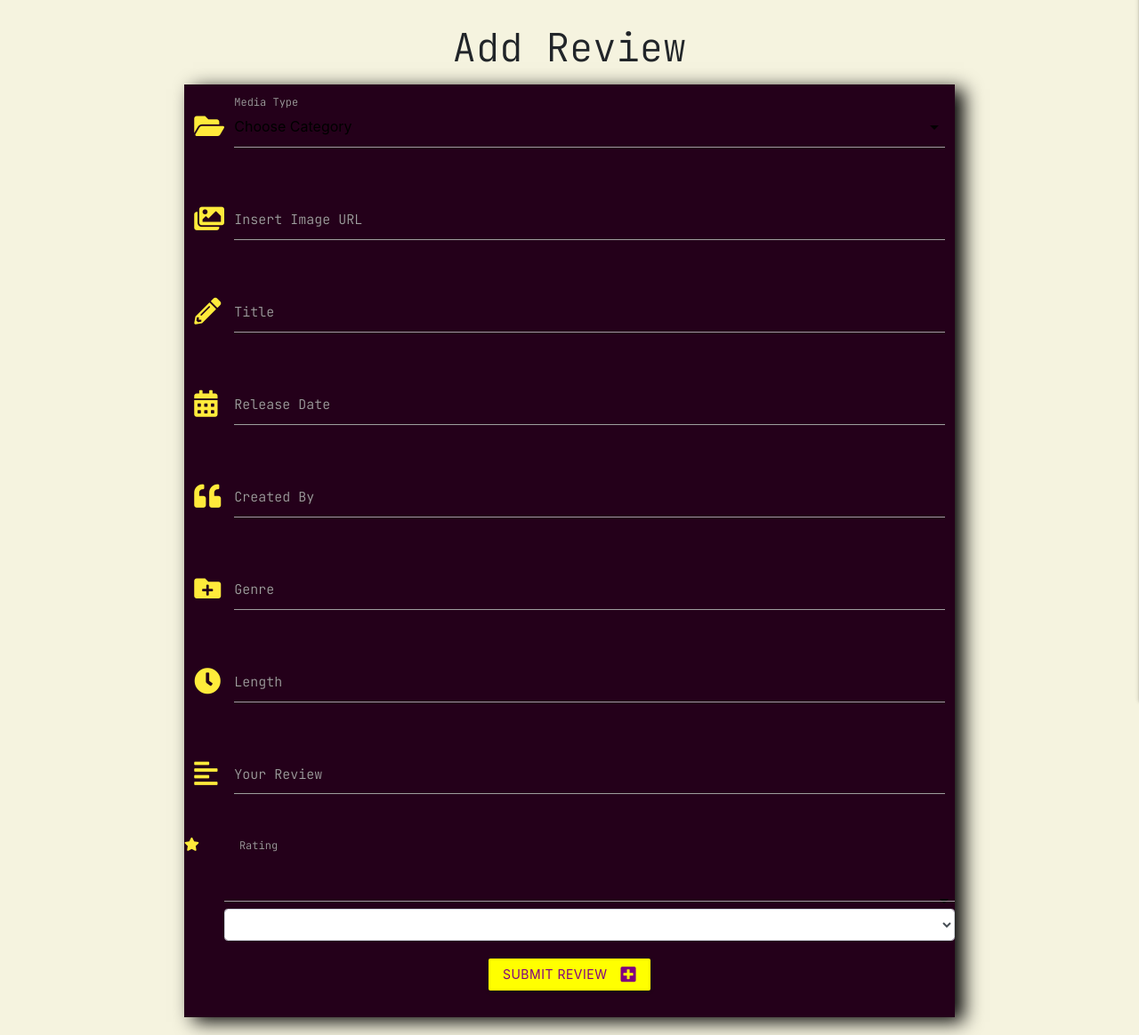
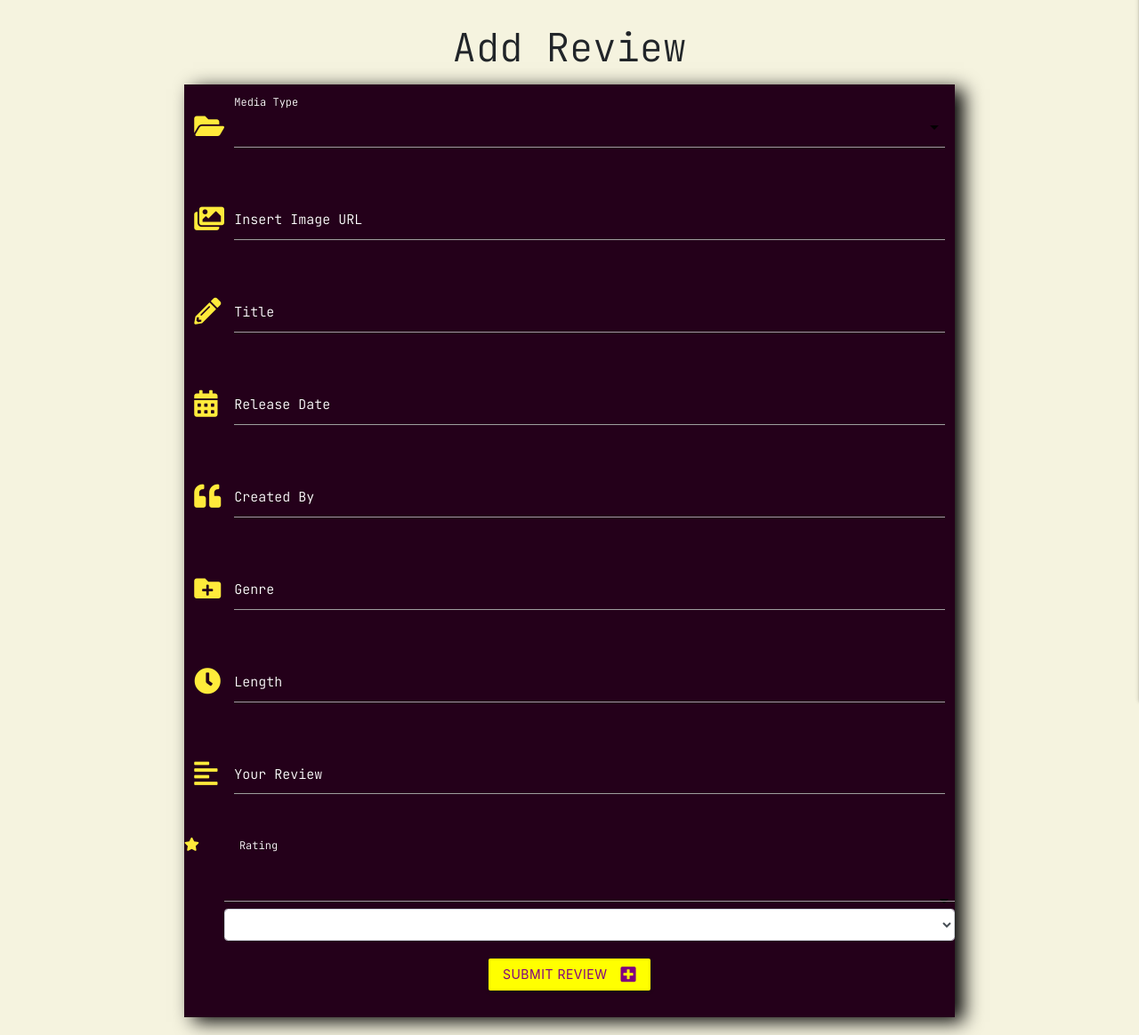
Before and after one commit to jakefernihough/Medium-Heat-Reviews, a Flask app: page /add_reviews in a window 1280 px wide. Shown: the part 72-1236 px from the top of the page at 89% size. Run offline with Flask 2, Linux system fonts and the light colour scheme; data that the repository does not hold is empty; some libraries are stand-ins or nearby versions.

Commit message:
styled and edited edit_profile, add_review and edit_review

```diff
--- a/templates/add_reviews.html
+++ b/templates/add_reviews.html
@@ -10,20 +10,21 @@
 			    <div class="row">
 				    <div class="input-field col s12">
                         <i class="fas fa-folder-open prefix yellow-text"></i>
-					    <select id="category_name" name="category_name" class="validate" required>
-                            <option value="" disabled selected>Choose Category</option>
+					    <select id="category_name" name="category_name" class="validate white-text" required>
+                            <option class="white-text" value="" disabled selected></option>
                             {% for category in categories %}
-                                <option value="{{ category.category_name }}">{{ category.category_name }}</option>
+                                <option class="white-text" value="{{ category.category_name }}">{{ category.category_name }}</option>
                             {% endfor %}
                         </select>
-					    <label for="category_name">Media Type</label>
+					    <label class="white-text" for="category_name">Media Type</label>
 				    </div>
     			</div>
+                <!--insert image url-->
                 <div class="row">
                     <div class="input-field col s12">
                         <i class="fas fa-images prefix yellow-text"></i>
-                        <label for="img_url">Insert Image URL</label>
-                        <input class="form-control" id="img_url" name="img_url" required type="url">
+                        <label class="white-text" for="img_url">Insert Image URL</label>
+                        <input class="white-text form-control" id="img_url" name="img_url" required type="url">
                     </div>
                 </div>
                 <!-- title -->
@@ -31,54 +32,58 @@
                    <div class="input-field col s12">
                         <i class="fas fa-pencil-alt prefix yellow-text"></i>
                         <input id="title" name="title" minlength="5" maxlength="50"
-                            type="text" class="validate" required>
-                        <label for="title">Title</label>
+                            type="text" class="white-text validate" required>
+                        <label class="white-text" for="title">Title</label>
                     </div>
                 </div>
                 <!-- release date -->
                 <div class="row">
                     <div class="input-field col s12">
                         <i class="fas fa-calendar-alt prefix yellow-text"></i>
-                        <input id="release_date" name="release_date" type="text" class="datepicker validate" required>
-                        <label for="release_date">Release Date</label>
+                        <input id="release_date" name="release_date" type="text" class="datepicker white-text validate" required>
+                        <label class="white-text" for="release_date">Release Date</label>
                     </div>
                 </div>
+                <!--Created by-->
                 <div class="row">
                     <div class="input-field col s12">
                         <i class="fas fa-quote-left  prefix yellow-text"></i>
                         <input id="created_by" name="created_by" minlength="5" maxlength="50"
-                            type="text" class="validate" required>
-                        <label for="created_by">Created By</label>
+                            type="text" class="white-text validate" required>
+                        <label class="white-text" for="created_by">Created By</label>
                     </div>
                 </div>
+                <!--Genre-->
                 <div class="row">
                     <div class="input-field col s12">
                         <i class="fas fa-folder-plus prefix yellow-text"></i>
                         <input id="genre" name="genre" minlength="5" maxlength="50"
-                            type="text" class="validate" required>
-                        <label for="genre">Genre</label>
+                            type="text" class="validate white-text" required>
+                        <label class="white-text" for="genre">Genre</label>
                     </div>
                 </div>
+                <!--Length-->
                 <div class="row">
                     <div class="input-field col s12">
                         <i class="fas fa-clock prefix yellow-text"></i>
                         <input id="length" name="length" minlength="5" maxlength="50"
-                            type="text" class="validate" required>
-                        <label for="length">Length</label>
+                            type="text" class="validate white-text" required>
+                        <label class="white-text" for="length">Length</label>
                     </div>
                 </div>
-                <!-- task description -->
+                <!-- Your Review -->
                 <div class="row">
                     <div class="input-field col s12">
                         <i class="fas fa-align-left prefix yellow-text"></i>
                         <textarea id="review" name="review" minlength="5"
-                            maxlength="200" class="materialize-textarea validate" required></textarea>
-                        <label for="review">Your Review</label>
+                            maxlength="200" class="materialize-textarea white-text validate" required></textarea>
+                        <label class="white-text" for="review">Your Review</label>
                     </div>
                 </div>
+                <!--Rating-->
                 <div class="row">
                     <i class="fas fa-star prefix yellow-text"></i>
-                    <label for="rating">Rating</label>
+                    <label class="white-text" for="rating">Rating</label>
                     <select name="rating" class="form-control" id="rating" required>
                         <option value="" selected></option>
                         <option value="&#11088;">&#11088;</option>
```
Also changed, not shown: templates/edit_profile.html (+15 -12 lines), templates/edit_review.html (+25 -20 lines). Lines whose indentation alone changed are shown as unchanged.
